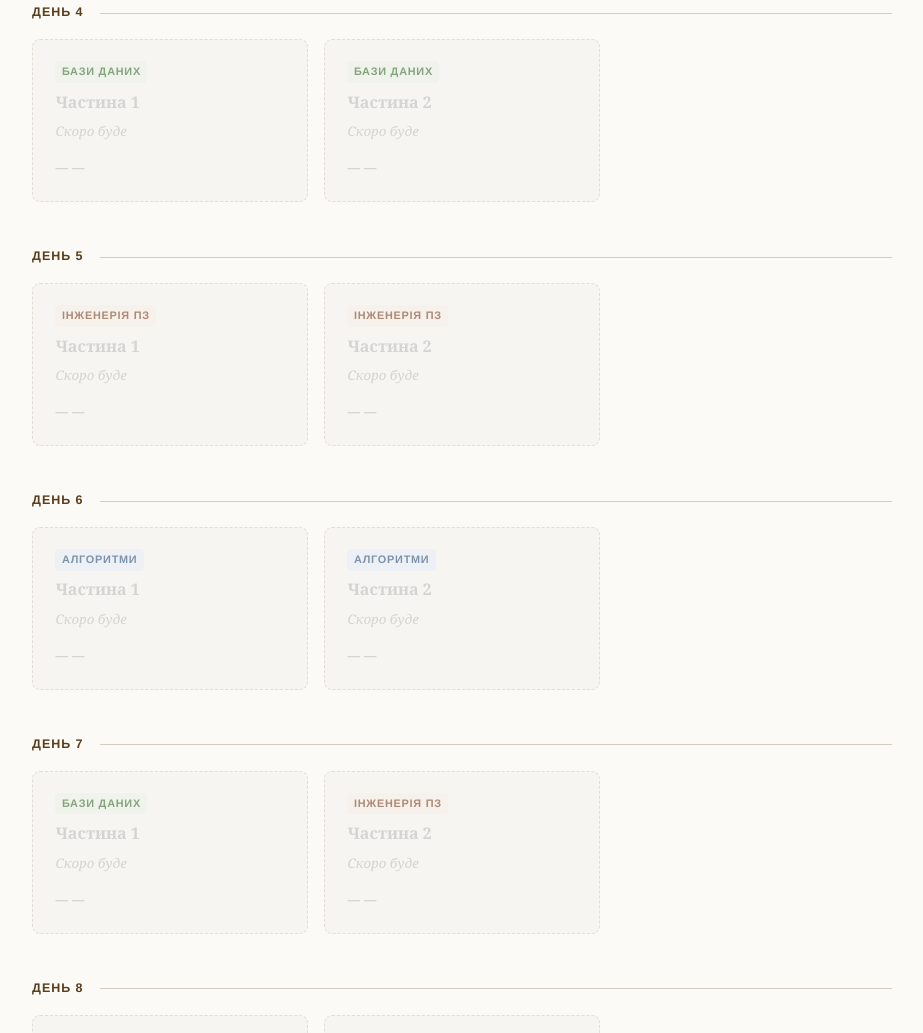
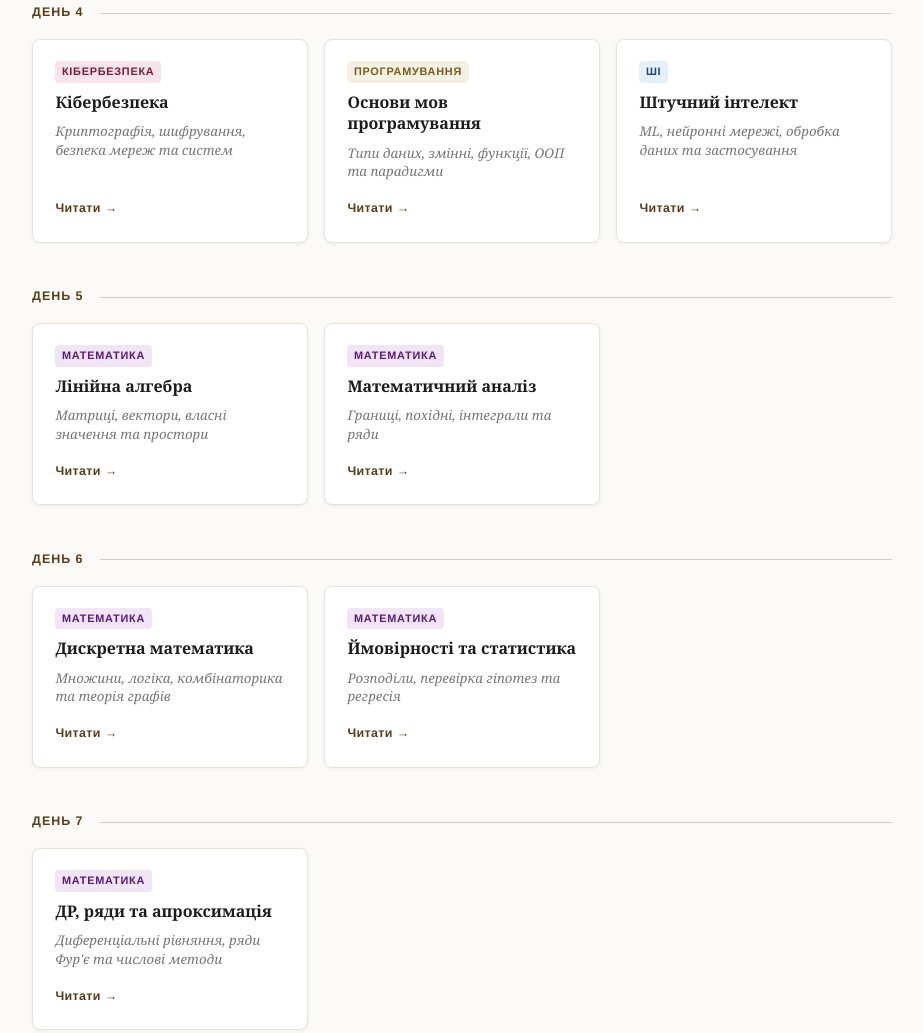
Before and after one commit to helxer/PreparingForTheITTest, a plain HTML site: page index.html in a window 1280 px wide. Shown: the part 978-2011 px from the top of the page, without its empty margins (178-1101 px from the left). Drawn offline with Linux system fonts and the light colour scheme.

Commit message:
Add Days 4-7 to index with new content
- Day 4: Cybersecurity, Programming Basics, AI
- Day 5: Linear Algebra, Mathematical Analysis
- Day 6: Discrete Mathematics, Probability & Statistics
- Day 7: Differential Equations, Series, Approximation

Added new tag styles for the topics.

Co-Authored-By: Claude Haiku 4.5 <noreply@anthropic.com>

```diff
--- a/index.html
+++ b/index.html
@@ -145,10 +145,18 @@
   .tag-arch  { background: #e8f4f8;  color: #1a5a7a; }
   .tag-net   { background: #f0e4f5;  color: #5a2f7a; }
   .tag-os    { background: #e8f5e9;  color: #2a7a3a; }
+  .tag-sec   { background: #f5e4e8;  color: #7a1a3a; }
+  .tag-prog  { background: #f5f0e4;  color: #7a5a1a; }
+  .tag-ai    { background: #e4f0f5;  color: #1a4a7a; }
+  .tag-math  { background: #f0e4f5;  color: #5a1a7a; }
   @media (prefers-color-scheme: dark) {
     .tag-arch  { background: #1a3a4a;  color: #7adbf0; }
     .tag-net   { background: #3a2a4a;  color: #d0a0e8; }
     .tag-os    { background: #1a3a20;  color: #7adb8a; }
+    .tag-sec   { background: #3a1a2a;  color: #f0a0c0; }
+    .tag-prog  { background: #3a2a1a;  color: #f0d070; }
+    .tag-ai    { background: #1a2a3a;  color: #70b0f0; }
+    .tag-math  { background: #2a1a3a;  color: #d0a0f0; }
   }
 
   .card-title {
@@ -294,18 +302,24 @@
       <div class="day-line"></div>
     </div>
     <div class="cards">
-      <div class="card placeholder">
-        <span class="card-tag tag-db">Бази даних</span>
-        <div class="card-title">Частина 1</div>
-        <div class="card-subtitle">Скоро буде</div>
-        <div class="card-arrow">— —</div>
-      </div>
-      <div class="card placeholder">
-        <span class="card-tag tag-db">Бази даних</span>
-        <div class="card-title">Частина 2</div>
-        <div class="card-subtitle">Скоро буде</div>
-        <div class="card-arrow">— —</div>
-      </div>
+      <a class="card" href="День04_Кібербезпека.html">
+        <span class="card-tag tag-sec">Кібербезпека</span>
+        <div class="card-title">Кібербезпека</div>
+        <div class="card-subtitle">Криптографія, шифрування, безпека мереж та систем</div>
+        <div class="card-arrow">Читати →</div>
+      </a>
+      <a class="card" href="День04_Основи-мов-програмування.html">
+        <span class="card-tag tag-prog">Програмування</span>
+        <div class="card-title">Основи мов програмування</div>
+        <div class="card-subtitle">Типи даних, змінні, функції, ООП та парадигми</div>
+        <div class="card-arrow">Читати →</div>
+      </a>
+      <a class="card" href="День04_Штучний-інтелект.html">
+        <span class="card-tag tag-ai">ШІ</span>
+        <div class="card-title">Штучний інтелект</div>
+        <div class="card-subtitle">ML, нейронні мережі, обробка даних та застосування</div>
+        <div class="card-arrow">Читати →</div>
+      </a>
     </div>
   </section>
 
@@ -316,18 +330,18 @@
       <div class="day-line"></div>
     </div>
     <div class="cards">
-      <div class="card placeholder">
-        <span class="card-tag tag-eng">Інженерія ПЗ</span>
-        <div class="card-title">Частина 1</div>
-        <div class="card-subtitle">Скоро буде</div>
-        <div class="card-arrow">— —</div>
-      </div>
-      <div class="card placeholder">
-        <span class="card-tag tag-eng">Інженерія ПЗ</span>
-        <div class="card-title">Частина 2</div>
-        <div class="card-subtitle">Скоро буде</div>
-        <div class="card-arrow">— —</div>
-      </div>
+      <a class="card" href="День05_Математика_лінійна-алгебра.html">
+        <span class="card-tag tag-math">Математика</span>
+        <div class="card-title">Лінійна алгебра</div>
+        <div class="card-subtitle">Матриці, вектори, власні значення та простори</div>
+        <div class="card-arrow">Читати →</div>
+      </a>
+      <a class="card" href="День05_Математика_матаналіз.html">
+        <span class="card-tag tag-math">Математика</span>
+        <div class="card-title">Математичний аналіз</div>
+        <div class="card-subtitle">Границі, похідні, інтеграли та ряди</div>
+        <div class="card-arrow">Читати →</div>
+      </a>
     </div>
   </section>
 
@@ -338,18 +352,18 @@
       <div class="day-line"></div>
     </div>
     <div class="cards">
-      <div class="card placeholder">
-        <span class="card-tag tag-algo">Алгоритми</span>
-        <div class="card-title">Частина 1</div>
-        <div class="card-subtitle">Скоро буде</div>
-        <div class="card-arrow">— —</div>
-      </div>
-      <div class="card placeholder">
-        <span class="card-tag tag-algo">Алгоритми</span>
-        <div class="card-title">Частина 2</div>
-        <div class="card-subtitle">Скоро буде</div>
-        <div class="card-arrow">— —</div>
-      </div>
+      <a class="card" href="День06_Математика_дискретна.html">
+        <span class="card-tag tag-math">Математика</span>
+        <div class="card-title">Дискретна математика</div>
+        <div class="card-subtitle">Множини, логіка, комбінаторика та теорія графів</div>
+        <div class="card-arrow">Читати →</div>
+      </a>
+      <a class="card" href="День06_Математика_ймовірності-статистика.html">
+        <span class="card-tag tag-math">Математика</span>
+        <div class="card-title">Ймовірності та статистика</div>
+        <div class="card-subtitle">Розподіли, перевірка гіпотез та регресія</div>
+        <div class="card-arrow">Читати →</div>
+      </a>
     </div>
   </section>
 
@@ -360,18 +374,12 @@
       <div class="day-line"></div>
     </div>
     <div class="cards">
-      <div class="card placeholder">
-        <span class="card-tag tag-db">Бази даних</span>
-        <div class="card-title">Частина 1</div>
-        <div class="card-subtitle">Скоро буде</div>
-        <div class="card-arrow">— —</div>
-      </div>
-      <div class="card placeholder">
-        <span class="card-tag tag-eng">Інженерія ПЗ</span>
-        <div class="card-title">Частина 2</div>
-        <div class="card-subtitle">Скоро буде</div>
-        <div class="card-arrow">— —</div>
-      </div>
+      <a class="card" href="День07_Математика_ДР-ряди-апроксимація.html">
+        <span class="card-tag tag-math">Математика</span>
+        <div class="card-title">ДР, ряди та апроксимація</div>
+        <div class="card-subtitle">Диференціальні рівняння, ряди Фур'є та числові методи</div>
+        <div class="card-arrow">Читати →</div>
+      </a>
     </div>
   </section>
 
```
